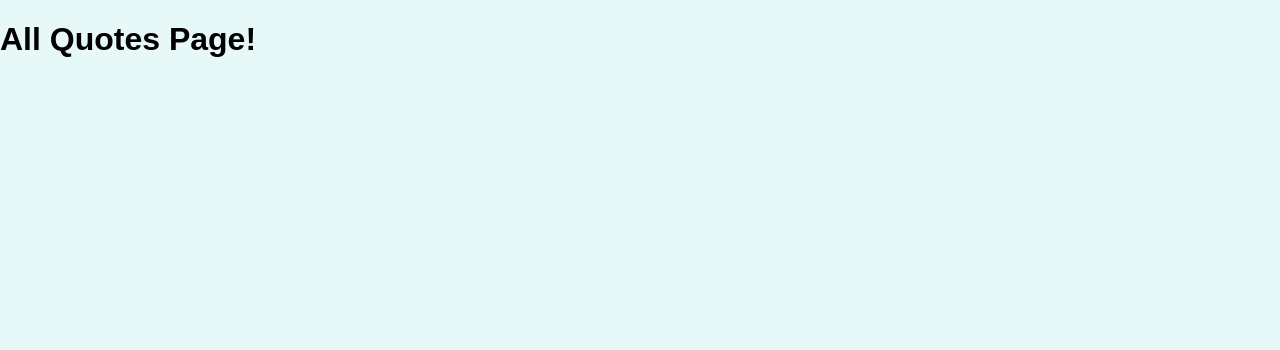
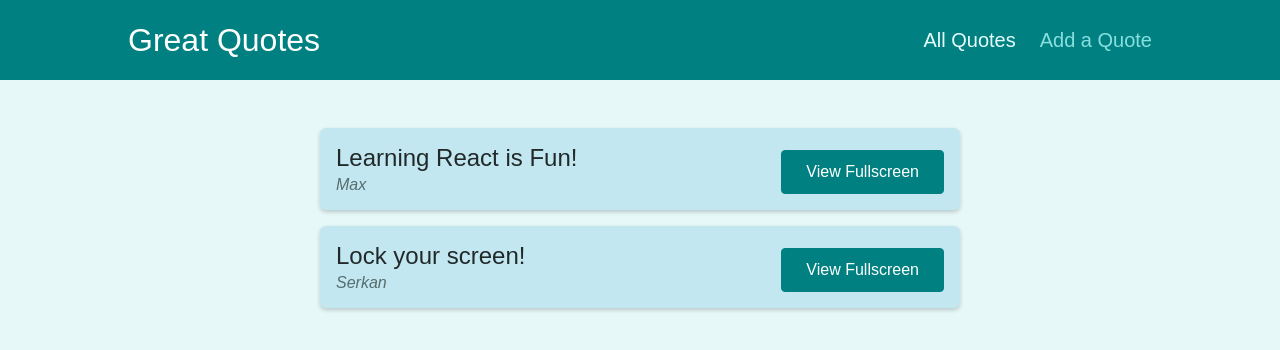
Before and after one commit to angun2serkan/react-router-practice, a React (Create React App) app: page /quotes in a window 1280 px wide. Shown: the top 350 px of the page. Built offline with nearby package versions, Linux system fonts and the light colour scheme; the HTML template or start-up script is replaced by a standard one.

Commit message:
edit all quotes and add a quote pages

```diff
--- a/src/App.js
+++ b/src/App.js
@@ -2,9 +2,11 @@
 import AllQuotes from './pages/AllQuotes';
 import NewQuote from './pages/NewQuote';
 import QuoteDetails from './pages/QuoteDetail';
+import Layout from './components/layout/Layout';
 
 function App() {
   return (
+    <Layout>
     <Switch>
       <Route path='/' exact>
         <Redirect to='/quotes'></Redirect>
@@ -21,6 +23,7 @@
         <NewQuote></NewQuote>
       </Route>
     </Switch>
+    </Layout>
   );
 }
 
--- /dev/null
+++ b/src/components/layout/Layout.js
@@ -0,0 +1,14 @@
+import {Fragment} from 'react';
+import classes from './Layout.module.css';
+import MainNavigation from './MainNavigation';
+
+
+const Layout = (props) => {
+
+    return <Fragment>
+        <MainNavigation></MainNavigation>
+        <main className={classes.main}>{props.children}</main>
+    </Fragment>
+};
+
+export default Layout;
--- /dev/null
+++ b/src/components/layout/MainNavigation.js
@@ -0,0 +1,25 @@
+import {NavLink} from 'react-router-dom';
+import classes from './MainNavigation.module.css';
+
+const MainNavigation = () => {
+
+    return <header className={classes.header}>
+        <div className={classes.logo}> Great Quotes </div>
+        <nav className={classes.nav}>
+            <ul>
+                <li>
+                    <NavLink to='/quotes' activeClassName={classes.active}>
+                        All Quotes
+                    </NavLink>
+                </li>
+                <li>
+                    <NavLink to='/new-quote' activeClassName={classes.active}>
+                        Add a Quote
+                    </NavLink>
+                </li>
+            </ul>
+        </nav>
+    </header>
+};
+
+export default MainNavigation;
--- a/src/components/quotes/QuoteForm.js
+++ b/src/components/quotes/QuoteForm.js
@@ -1,7 +1,7 @@
 import { useRef } from 'react';
 
-import Card from '../ui/Card';
-import LoadingSpinner from '../ui/LoadingSpinner';
+import Card from '../UI/Card';
+import LoadingSpinner from '../UI/LoadingSpinner';
 import classes from './QuoteForm.module.css';
 
 const QuoteForm = (props) => {
--- a/src/pages/AllQuotes.js
+++ b/src/pages/AllQuotes.js
@@ -1,6 +1,15 @@
+import QuoteList from '../components/quotes/QuoteList';
+
+
+const DUMMY_QUOTES = [
+    {id: 'q1', author: 'Max', text: 'Learning React is Fun!'},
+    {id: 'q2', author: 'Serkan', text: 'Lock your screen!'},
+];
+
+
 const AllQuotes = () => {
     return(
-        <h1>All Quotes Page!</h1>
+        <QuoteList quotes={DUMMY_QUOTES}/>
     )
 };
 
--- a/src/pages/NewQuote.js
+++ b/src/pages/NewQuote.js
@@ -1,6 +1,14 @@
+import QuoteForm from "../components/quotes/QuoteForm";
+
 const NewQuote = () => {
+
+    const addQuoteHandler = quoteData => {
+        console.log(quoteData);
+    };
+
+
     return(
-        <h1>New Quote Page!</h1>
+        <QuoteForm onAddQuote={addQuoteHandler}></QuoteForm>
     )
 
 };
```
Also changed, not shown: 1 other file (tests, documents, lock files or other folders).
